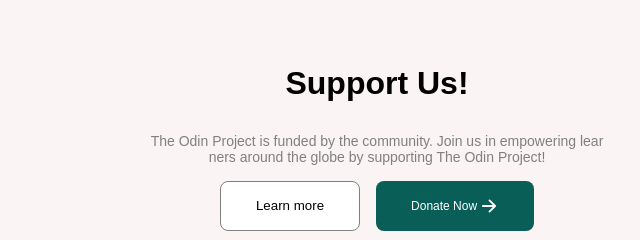
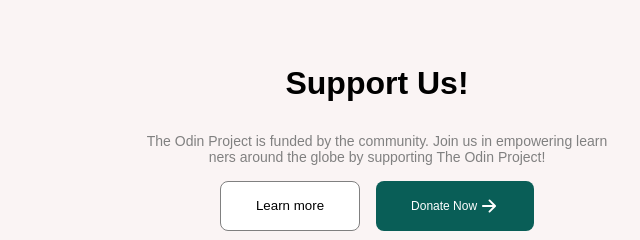
Before and after one commit to Drizzle18/Odin-project, a plain HTML site: page Allpaths.html in a window 1280 px wide. Shown: the part 1140-1380 px from the top of the page, 263-903 px from the left. Drawn offline with nearby package versions, Linux system fonts and the light colour scheme; files whose address does not match are found by name; a web font is replaced by a local one.

Commit message:
update link

```diff
--- a/Allpaths.html
+++ b/Allpaths.html
@@ -105,7 +105,7 @@
     <h1>Support Us!</h1>
   <br>
  <span class="theodin">The Odin Project is funded by the community. Join us in
-  empowering lear <br>ners around the globe by supporting The Odin Project!</span>
+  empowering learn<br>ners around the globe by supporting The Odin Project!</span>
  <span id="flexbutton">
 <button id="butt">Learn more</button>
 <button class= "greenbut but" >Donate Now <ion-icon name="arrow-forward-outline"></ion-icon></button>
```
